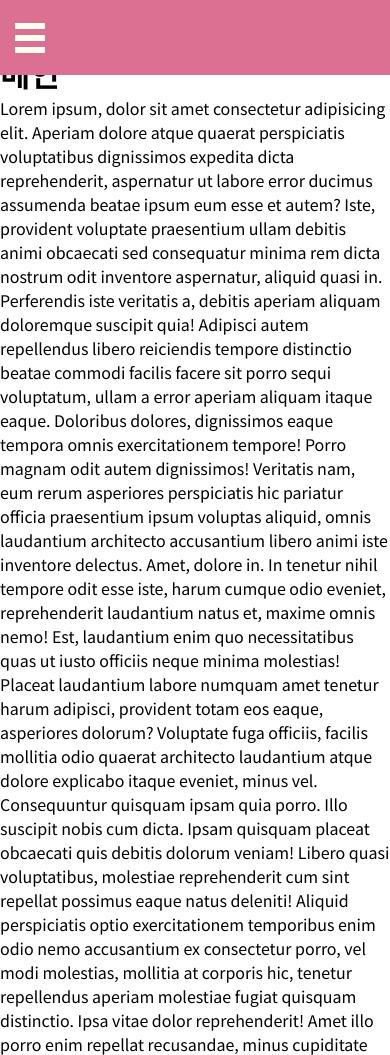
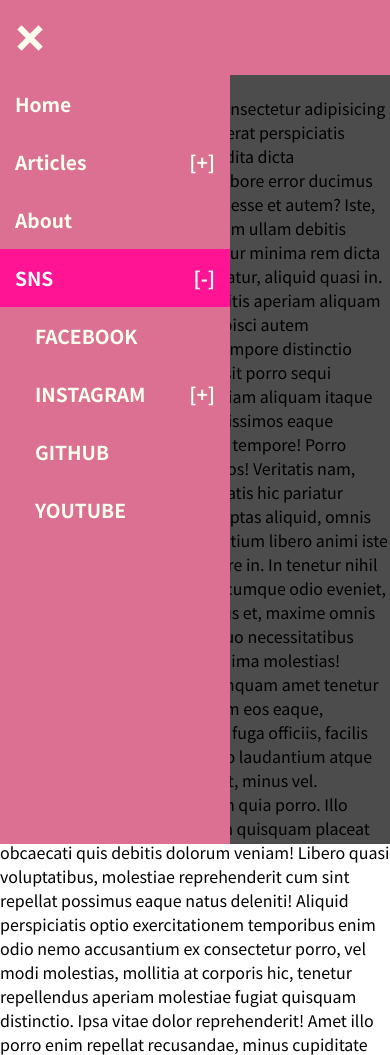
Before and after one commit to Hwanghyeonjeong/my_blog, a PHP site: page / in a window 390 px wide. Shown: the top 1055 px of the page. Run offline with PHP 8.4, Linux system fonts and the light colour scheme; some libraries are stand-ins or nearby versions.

Commit message:
클릭시 사이드바 2차메뉴 나오기

```diff
--- a/part/head.php
+++ b/part/head.php
@@ -1,5 +1,6 @@
 <!DOCTYPE html>
 <html lang="en">
+
 <head>
     <meta charset="UTF-8">
     <meta name="viewport" content="width=device-width, initial-scale=1.0">
@@ -9,26 +10,40 @@
     <script src="https://cdnjs.cloudflare.com/ajax/libs/jquery/3.5.1/jquery.min.js"></script>
     <script src="/resource/common.js"></script>
 </head>
-<div class="mobile-side-bar-bg">
-    </div>
-<div class="mobile-side-bar">
+<div class="mobile-side-bar-bg visible-sm-down">
+</div>
+<div class="mobile-side-bar visible-sm-down">
     <div class="menu-box-1">
         <ul>
             <li><a href="#">Home</a></li>
-            <li><a href="#">Article</a></li>
+            <li>
+                <a href="#">Articles</a>
+                <ul>
+                    <li><a href="#">Notice</a></li>
+                    <li><a href="#">Fee</a></li>
+                </ul>
+            </li>
             <li><a href="#">About</a></li>
             <li><a href="#">SNS</a>
-        <ul>
-            <li><a href="#">FACEBOOK</a></li>
-            <li><a href="#">INSTAGRAM</a></li>
-            <li><a href="#">GITHUB</a></li>
-        </ul></li>
+                <ul>
+                    <li><a href="https://ko-kr.facebook.com/">FACEBOOK</a></li>
+                    <li><a href="#">INSTAGRAM</a>
+                        <ul>
+                            <li><a href="#">Private</a></li>
+                            <li><a href="#">Public</a></li>
+                        </ul>
+                    </li>
+                    <li><a href="https://github.com">GITHUB</a></li>
+                    <li><a href="https://www.youtube.com/?gl=KR&hl=ko">YOUTUBE</a></li>
+                </ul>
+            </li>
         </ul>
     </div>
 </div>
+
 <body>
-<div class="mobile-top-bar visible-sm-down flex">
-<a href="#" onclick="return false;" class="btn-toggle-mobile-side-bar flex-as-c">
+    <div class="mobile-top-bar visible-sm-down flex">
+        <a href="#" onclick="return false;" class="btn-toggle-mobile-side-bar flex-as-c">
             <div></div>
             <div></div>
             <div></div>
@@ -45,9 +60,11 @@
             <nav class="menu-box-1 flex flex-1-0-0">
                 <ul class="flex flex-1-0-0">
                     <li class="flex-1-0-0 flex"><a href="/" class="flex flex-1-0-0 flex-ai-c flex-jc-c">Home</a></li>
-                    <li class="flex-1-0-0 flex"><a href="/list.php" class="flex flex-1-0-0 flex-ai-c flex-jc-c">Articles</a>
+                    <li class="flex-1-0-0 flex"><a href="/list.php"
+                            class="flex flex-1-0-0 flex-ai-c flex-jc-c">Articles</a>
                     </li>
-                    <li class="flex-1-0-0 flex"><a href="/aboutMe.php" class="flex flex-1-0-0 flex-ai-c flex-jc-c">About Me</a>
+                    <li class="flex-1-0-0 flex"><a href="/aboutMe.php" class="flex flex-1-0-0 flex-ai-c flex-jc-c">About
+                            Me</a>
                     </li>
                     <li class="flex-1-0-0 flex">
                         <a href="#" class="flex flex-1-0-0 flex-ai-c flex-jc-c">SNS</a>
@@ -64,6 +81,11 @@
                                 </a>
                             </li>
                             <li>
+                                <a href="https://www.youtube.com/?gl=KR&hl=ko" target="_blank">
+                                    YOUTUBE
+                                </a>
+                            </li>
+                            <li>
                                 <a href="https://github.com" target="_blank">
                                     GITHUB
                                 </a>
--- a/public/resource/common.css
+++ b/public/resource/common.css
@@ -1,8 +1,10 @@
 /* 폰트적용 */
 @import url(//fonts.googleapis.com/earlyaccess/notosanskr.css);
+
 html {
     font-family: "Noto Sans KR", sans-serif;
 }
+
 /* 노말라이즈 */
 body,
 ul,
@@ -12,178 +14,229 @@ h1 {
     padding: 0;
     list-style: none;
 }
+
 a {
     color: inherit;
     text-decoration: none;
 }
+
 label[for] {
     cursor: pointer;
     user-select: none;
 }
+
 /* 라이브러리 */
 .block {
     display: block;
 }
+
 .inline-block {
     display: inline-block;
 }
+
 .absolute-left {
     position: absolute;
     left: 0;
 }
+
 .absolute-right {
     position: absolute;
     right: 0;
 }
+
 .absolute-bottom {
     position: absolute;
     bottom: 0;
 }
+
 .absolute-top {
     position: absolute;
     top: 0;
 }
+
 .absolute-center {
     position: absolute;
     left: 50%;
     transform: translateX(-50%);
 }
+
 .absolute-middle {
     position: absolute;
     top: 50%;
     transform: translateY(-50%);
 }
+
 .absolute-middle.absolute-center {
     position: absolute;
     top: 50%;
     left: 50%;
     transform: translateX(-50%) translateY(-50%);
 }
+
 .relative {
     position: relative;
 }
+
 .cell {
     float: left;
     box-sizing: border-box;
 }
+
 .cell-right {
     float: right;
     box-sizing: border-box;
 }
+
 .row::after {
     content: "";
     display: block;
     clear: both;
 }
+
 .clear-both {
     clear: both;
 }
+
 .img-box>img {
     width: 100%;
     display: block;
 }
+
 .con {
     margin-left: auto;
     margin-right: auto;
 }
+
 .margin-0-auto {
     margin-left: auto;
     margin-right: auto;
 }
+
 .text-align-center {
     text-align: center;
 }
+
 .text-align-right {
     text-align: right;
 }
+
 .line-height-0 {
     line-height: 0;
 }
+
 .line-height-0>* {
     line-height: normal;
 }
+
 .width-30px {
     width: 30px;
 }
+
 .width-35px {
     width: 35px;
 }
+
 .width-40px {
     width: 35px;
 }
+
 .width-45px {
     width: 35px;
 }
+
 .width-50px {
     width: 50px;
 }
+
 .width-80px {
     width: 80px;
 }
+
 .width-100px {
     width: 100px;
 }
+
 .width-100p {
     width: 100%;
 }
+
 .width-60p {
     width: 60%;
 }
+
 .width-55p {
     width: 55%;
 }
+
 .width-50p {
     width: 50%;
 }
+
 .width-45p {
     width: 45%;
 }
+
 .width-40p {
     width: 40%;
 }
+
 .width-30p {
     width: 30%;
 }
+
 .width-35p {
     width: 35%;
 }
+
 .width-100p-except-30px {
     width: calc(100% - 30px);
 }
+
 .width-100p-except-35px {
     width: calc(100% - 35px);
 }
+
 .width-100p-except-40px {
     width: calc(100% - 40px);
 }
+
 .width-100p-except-50px {
     width: calc(100% - 50px);
 }
+
 .width-100p-except-80px {
     width: calc(100% - 80px);
 }
+
 .width-100p-except-100px {
     width: calc(100% - 100px);
 }
+
 .height-100p {
     height: 100%;
 }
+
 .height-50p {
     height: 50%;
 }
+
 .border-box {
     box-sizing: border-box;
 }
+
 .font-size-dot-8rem {
     font-size: .8rem;
 }
+
 .table-row {
     display: table;
 }
+
 .table-row.row::after {
     display: inline;
     clear: non;
 }
+
 .table-row>.cell {
     float: none;
     display: table-cell;
@@ -197,21 +250,26 @@ label[for] {
 *>.flex {
     display: flex;
 }
+
 *>.flex-column-nowrap {
     display: flex;
     flex-flow: column nowrap;
 }
+
 *>.flex-grow-1 {
     flex-grow: 1;
 }
+
 *>.flex-jc-end {
     display: flex;
     justify-content: flex-end;
 }
+
 *>.flex-jc-c {
     display: flex;
     justify-content: center;
 }
+
 *>.flex-ai-c {
     display: flex;
     align-items: center;
@@ -225,12 +283,15 @@ label[for] {
     flex-direction: row;
     flex-wrap: nowrap;
 }
+
 *>.flex-ch-basis-0 {
     display: flex;
 }
+
 .flex-ch-basis-0>* {
     flex-basis: 0;
 }
+
 *>.flex-1-0-0 {
     flex: 1 0 0;
 }
@@ -276,7 +337,7 @@ label[for] {
 
 .btn-toggle-mobile-side-bar.active>div {
     top: 40%;
-    transition: top .15s .15s, transform .15s, opacity .15s .0s;
+    transition: top .15s, transform .15s, opacity .15s .0s;
 }
 
 .btn-toggle-mobile-side-bar.active>div:nth-child(1) {
@@ -294,7 +355,7 @@ label[for] {
 /* 커스텀 */
 @media (max-width:799px) {
     body {
-      padding-top:50px;
+        padding-top: 50px;
     }
 }
 
@@ -313,13 +374,16 @@ label[for] {
     padding: 0 50px;
     font-size: 2rem;
 }
+
 .top-bar .menu-box-1>ul>li {
     position: relative;
 }
+
 .top-bar .menu-box-1 ul>li>a {
     font-weight: bold;
-  font-size:20px;
+    font-size: 20px;
 }
+
 .top-bar .menu-box-1>ul>li:hover>a {
     background-color: deeppink;
     color: white;
@@ -336,14 +400,17 @@ label[for] {
     border: 2px solid deeppink;
     border-top: 0;
 }
+
 .top-bar .menu-box-1>ul>li:hover>ul {
     display: block;
 }
+
 .top-bar .menu-box-1>ul ul>li>a {
     display: block;
     text-align: center;
     padding: 20px 0;
 }
+
 .top-bar .menu-box-1>ul ul>li:hover>a {
     background-color: deeppink;
     color: white;
@@ -354,83 +421,102 @@ label[for] {
 /* 모바일 탑바 시작 */
 .mobile-top-bar {
     height: 75px;
-  background-color:palevioletred;
+    background-color: palevioletred;
     position: fixed;
-  top:0;
-  left:0;
-  width:100%;
+    top: 0;
+    left: 0;
+    width: 100%;
 }
 
 .mobile-top-bar .btn-toggle-mobile-side-bar {
-  margin:0 15px;
+    margin: 0 15px;
 }
 
-.mobile-side-bar{
+.mobile-side-bar {
     position: fixed;
-  top:75px;
+    top: 75px;
     left: -300px;
-  width:230px;
-  bottom:0;
+    width: 230px;
+    bottom: 0;
     background-color: palevioletred;
-  transition :left 0.3s;
+    transition: left 0.3s;
 }
+
 .mobile-side-bar.active {
-  left:0;
+    left: 0;
 }
 
 .mobile-side-bar-bg {
     position: fixed;
-  top:75px;
-  left:0;
-  right:0;
-  bottom:0;
-  background-color:rgba(0,0,0,0);
+    top: 75px;
+    left: 0;
+    right: 0;
+    bottom: 0;
+    background-color: rgba(0, 0, 0, 0);
     visibility: hidden;
     transition: background-color 0.3s;
 }
 
 .mobile-side-bar-bg.active {
     visibility: visible;
-  background-color:rgba(0,0,0,.7);
+    background-color: rgba(0, 0, 0, .7);
 }
 
-.mobile-side-bar > .menu-box-1 >ul ul{
+.mobile-side-bar .menu-box-1>ul ul {
     display: none;
     background-color: palevioletred;
-  position: absolute;
-  left: 100%;
-  top:0;
-  border: 2px solid deeppink;
+    padding-left: 20px;
 
 }
-.mobile-side-bar > .menu-box-1 >ul>li>ul>li>a{
-  background-color:white;
-  color: deeppink;
+
+.mobile-side-bar>.menu-box-1>ul>li>ul>li>a {
+
+    color: ivory;
 
 
 }
 
-.mobile-side-bar >.menu-box-1 ul > li:hover >ul {
-  display: block;
-
+.mobile-side-bar .menu-box-1 ul>li>a:not(:only-child)::after {
+    content: "[+]";
+    float: right;
 }
 
-.mobile-side-bar >.menu-box-1 ul >li >a {
+.mobile-side-bar .menu-box-1 ul>li.active>a:not(:only-child)::after {
+    content: "[-]";
+}
+
+.mobile-side-bar .menu-box-1 ul>li.active>a:not(:only-child) {
+    background-color: deeppink;
+    color: white;
+}
+
+.mobile-side-bar .menu-box-1 ul>li.active>ul {
     display: block;
-  padding:10px;
-  white-space: nowrap;
+}
+
+.mobile-side-bar>.menu-box-1 ul>li>a {
+    display: block;
+    padding: 15px;
     color: ivory;
-  font-weight:bold;
+    font-weight: bold;
     font-size: 1.2rem;
 }
 
-.mobile-side-bar >.menu-box-1 ul >li:hover {
+.mobile-side-bar>.menu-box-1 ul>li:hover {
     background-color: deeppink;
 }
-.mobile-side-bar >.menu-box-1 ul > li {
+
+.mobile-side-bar>.menu-box-1 ul>li {
     position: relative;
 }
-.mobile-side-bar >.menu-box-1>ul>li>ul>li:hover>a{
+
+.mobile-side-bar>.menu-box-1>ul>li>ul>li:hover>a {
     color: white;
     background-color: deeppink;
 }
+
+@media (max-width:799px) {
+    html.mobile-side-bar-actived {
+        overflow-y: hidden;
+    }
+}
--- a/public/resource/common.js
+++ b/public/resource/common.js
@@ -2,24 +2,41 @@ function MobileSideBar__toggle() {
     var $btn = $('.btn-toggle-mobile-side-bar');
     var $mobileSideBar = $('.mobile-side-bar');
     var $mobileSideBarBg = $('.mobile-side-bar-bg');
+    var $html = $('html');
 
 
-    if ( $btn.hasClass('active') ) {
+    if ($btn.hasClass('active')) {
         $btn.removeClass('active');
         $mobileSideBar.removeClass('active');
         $mobileSideBarBg.removeClass('active');
-    }
-    else {
+        $html.removeClass('mobile-side-bar-actived');
+
+    } else {
         $btn.addClass('active');
         $mobileSideBar.addClass('active');
         $mobileSideBarBg.addClass('active');
-}
+        $html.addClass('mobile-side-bar-actived');
+
+    }
 }
 
 function MobileSideBar__init() {
     $('.btn-toggle-mobile-side-bar, .mobile-side-bar-bg').click(MobileSideBar__toggle);
+    $('.mobile-side-bar .menu-box-1 ul > li').click(function (e) {
+        if ($(this).hasClass('active')) {
+            $(this).removeClass('active');
+        } else {
+            $(this).addClass('active');
+        }
+
+        e.stopPropagation();
+    });
+
 }
 
-$(function() {
+$(function () {
     MobileSideBar__init();
+
+    $('.btn-toggle-mobile-side-bar').click();
+    $('.mobile-side-bar .menu-box-1 >ul >li:last-child').click();
 });
```
Lines whose indentation alone changed are shown as unchanged.
